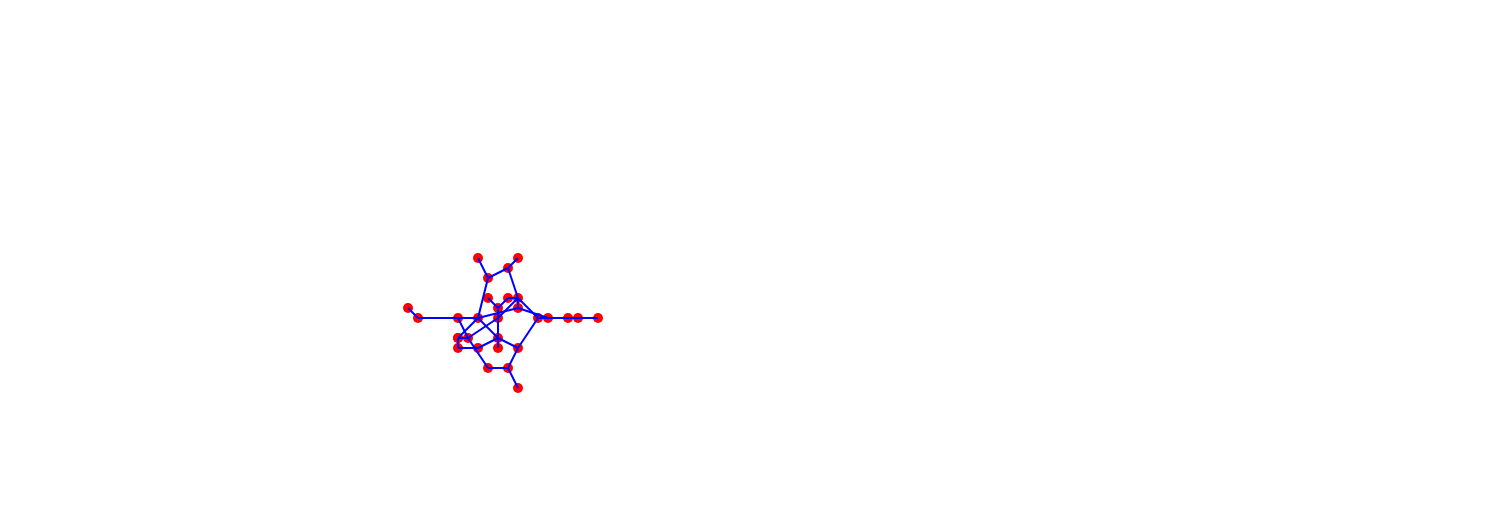
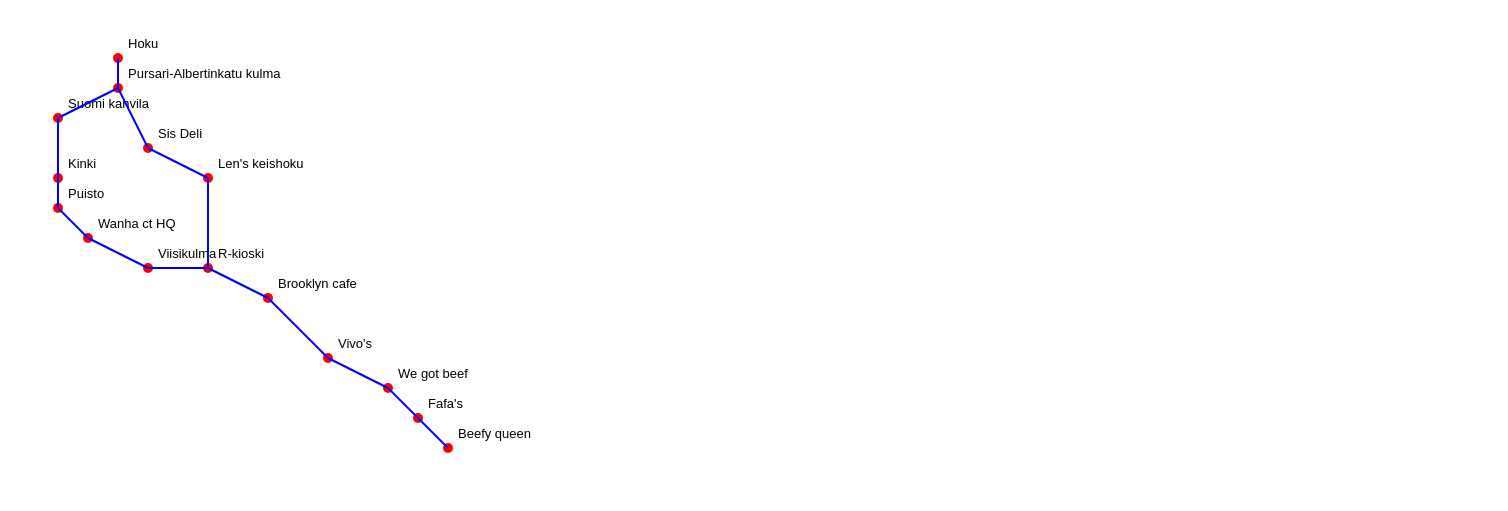
Before and after one commit to jehna/metroforce, a plain HTML site: page index.html in a window 1280 px wide. Shown: the top 511 px of the page, 1508 px wide, since content can reach past the window. Drawn offline with Linux system fonts and the light colour scheme.

Commit message:
Added: Example woth labels

```diff
--- a/index.html
+++ b/index.html
@@ -3,7 +3,7 @@
 <head>
 </head>
 <body>
-<canvas id="c" width="800" height="500" />
+<canvas id="c" width="1500" height="1500" />
 <script>
     var canvas = document.getElementById("c");
     var ctx = canvas.getContext("2d");
@@ -26,15 +26,21 @@
             2*Math.PI
         )
         ctx.fill();
+
+        if (this.name) {
+            ctx.fillStyle = "rgb(0,0,0)";
+            ctx.font="13px Arial";
+            ctx.fillText(this.name,this.x + 10,this.y - 10);
+        }
         return this;
     }
 
     Vector2.prototype.__defineGetter__("x", function() {
-        return (canvas.width/2) + (this._x * 10);
+        return /*(canvas.width/2) + */(this._x * 30) + 50;
     });
 
     Vector2.prototype.__defineGetter__("y", function() {
-        return (canvas.height/2) + (this._y * 10);
+        return /*(canvas.height/2) + */(this._y * 30) + 50;
     });
 
     function Edge(from,to) {
@@ -91,27 +97,59 @@
     var world = new World();
     var stations = [];
 
-    for(var i = 0; i < 30; i++) {
+    var stationNames = [
+        "Viisikulma",
+        "R-kioski",
+        "Len's keishoku",
+        "Sis Deli",
+        "Pursari-Albertinkatu kulma",
+        "Suomi kahvila",
+        "Hoku",
+        "Kinki",
+        "Puisto",
+        "Wanha ct HQ",
+
+        "Brooklyn cafe",
+        "Vivo's",
+        "We got beef",
+        "Fafa's",
+        "Beefy queen"
+    ];
+
+    for(var i = 0; i < stationNames.length; i++) {
         // Draw some stations
         var station = new Vector2(Math.randomRange(-100,100),Math.randomRange(-100,100));
+        station.name = stationNames[i];
         stations.push(station);
         world.addChild(station);
     }
 
-    /*
+
     var edges = [
         new Edge(stations[0], stations[1]),
         new Edge(stations[1], stations[2]),
         new Edge(stations[2], stations[3]),
         new Edge(stations[3], stations[4]),
         new Edge(stations[4], stations[5]),
-        new Edge(stations[5], stations[0])
+        new Edge(stations[4], stations[6]),
+        new Edge(stations[5], stations[7]),
+        new Edge(stations[7], stations[8]),
+        new Edge(stations[8], stations[9]),
+        new Edge(stations[9], stations[0]),
+
+        new Edge(stations[1], stations[10]),
+        new Edge(stations[10], stations[11]),
+        new Edge(stations[11], stations[12]),
+        new Edge(stations[12], stations[13]),
+        new Edge(stations[13], stations[14])
     ];
     for(var i = 0; i < edges.length; i++) {
         // Draw some edges
         var edge = edges[i];
         world.addChild(edge);
-    }*/
+    }
+
+    /*
     var edges = [];
     for(var i = 0; i < 40; i++) {
         // Draw some edges
@@ -120,7 +158,7 @@
             stations[Math.randomRange(0,stations.length)]
         );
         world.addChild(edge);
-    }
+    }*/
 
     function State(repulsion, wholeNumber, attraction, limit) {
         this.REPULSION = repulsion;
```
